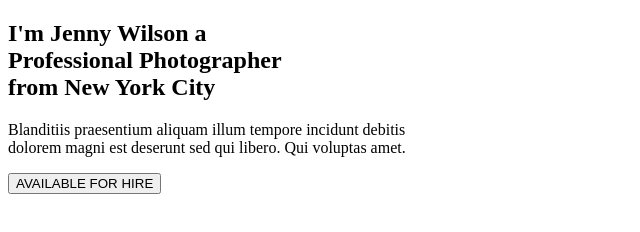
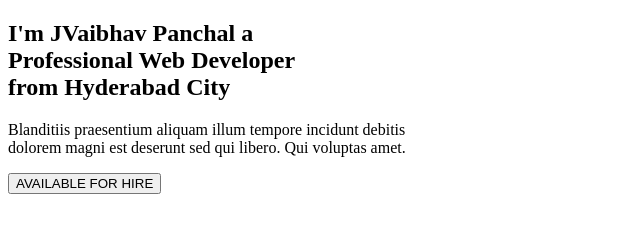
Before and after one commit to vaibhavpanchal07/PhotoFolio, a plain HTML site: page landing.html in a window 1280 px wide. Shown: the whole page, without its empty margins (0-640 px from the left). Drawn offline with Linux system fonts and the light colour scheme.

Commit message:
Update landing.html

```diff
--- a/landing.html
+++ b/landing.html
@@ -8,7 +8,7 @@
 <body>
     <section>
         <div class="content">
-            <h1>I'm <span>Jenny Wilson</span> a <br> Professional Photographer <br> from New York City</h1>
+            <h1>I'm <span>JVaibhav Panchal</span> a <br> Professional Web Developer <br> from Hyderabad City</h1>
             <p>Blanditiis praesentium aliquam illum tempore incidunt debitis <br> dolorem magni est deserunt sed qui
                 libero. Qui voluptas amet.</p>
             <button class="btn btn-success">AVAILABLE FOR HIRE</button>
```
